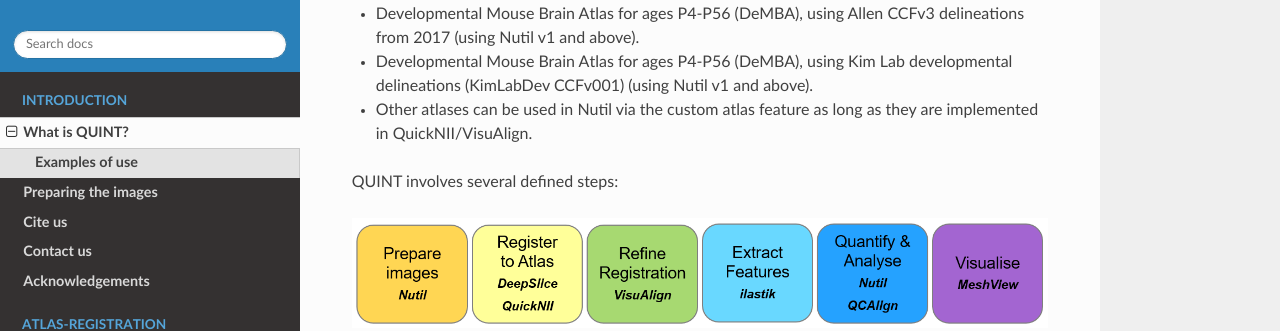
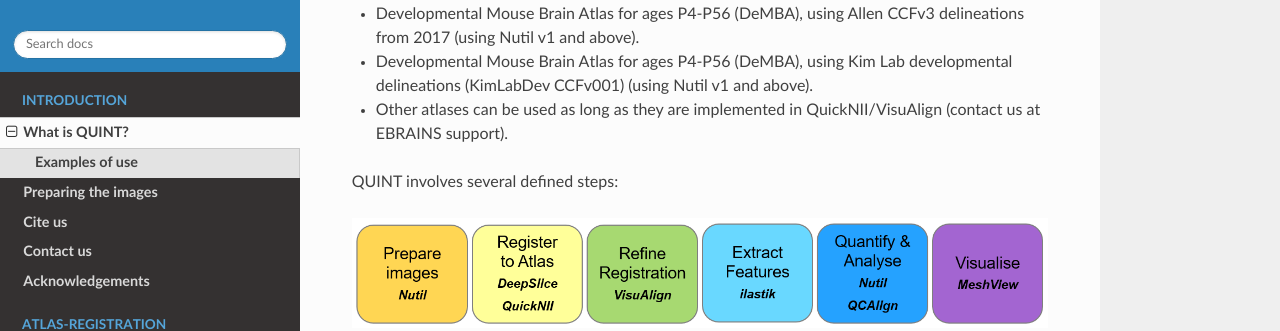
Before and after one commit to Neural-Systems-at-UIO/QUINT_workflow, a Sphinx documentation site: the page built from docs/QUINTintro.rst, in a window 1280 px wide and 900 px high, scrolled down 485 px. Shown: the part 158-489 px from the top of the window. Built offline with Sphinx 7.4.7 and the Read the Docs theme 3.1.0, drawn with Linux system fonts in a browser that asks for light colours.

Commit message:
Update QUINTintro.rst

```diff
--- a/docs/QUINTintro.rst
+++ b/docs/QUINTintro.rst
@@ -16,7 +16,7 @@
 * Kim Unified Adult Mouse Brain Atlas version 1 (2019) (using Nutil v1 and above).
 * Developmental Mouse Brain Atlas for ages P4-P56 (DeMBA), using Allen CCFv3 delineations from 2017 (using Nutil v1 and above).
 * Developmental Mouse Brain Atlas for ages P4-P56 (DeMBA), using Kim Lab developmental delineations (KimLabDev CCFv001) (using Nutil v1 and above).
-* Other atlases can be used in Nutil via the custom atlas feature as long as they are implemented in QuickNII/VisuAlign.
+* Other atlases can be used as long as they are implemented in QuickNII/VisuAlign (contact us at EBRAINS support).
 
 QUINT involves several defined steps:
 
```
